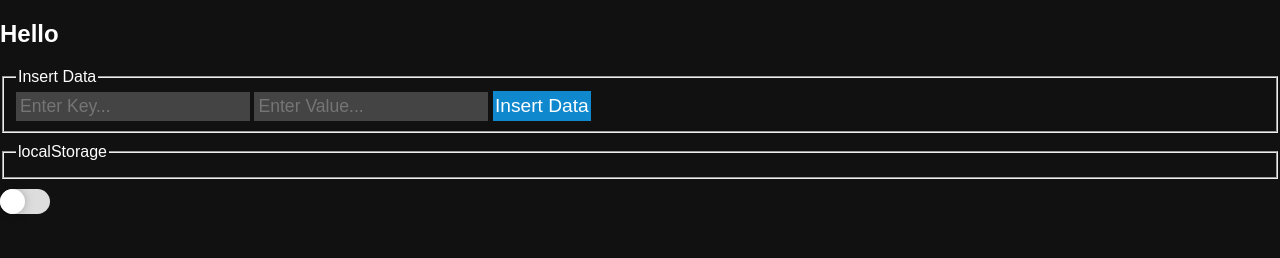
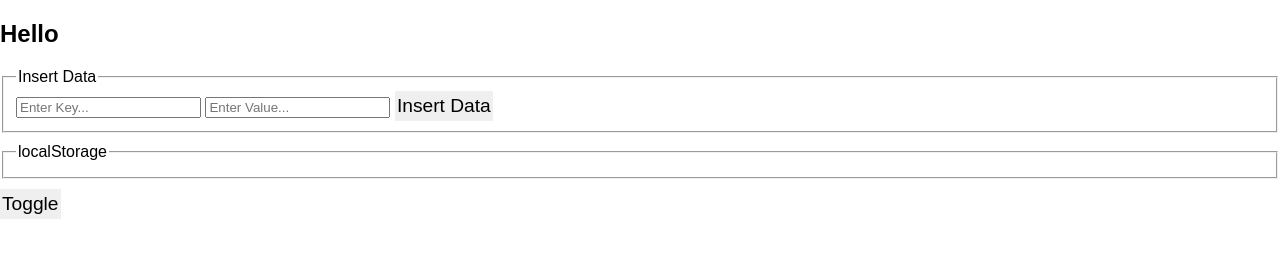
Before and after one commit to AbidAlWassie/JavaScript-Permanent-Theme-Toggle, a plain HTML site: page localStorage/index.html in a window 1280 px wide. Drawn offline with Linux system fonts and the light colour scheme.

Commit message:
added permanent toggle theme functionality

```diff
--- a/localStorage/index.html
+++ b/localStorage/index.html
@@ -1,11 +1,15 @@
 <!DOCTYPE html>
-<html lang="en" id="theme" class="dark">
+<html lang="en" id="theme">
 <head>
   <meta charset="UTF-8">
   <meta http-equiv="X-UA-Compatible" content="IE=edge">
   <meta name="viewport" content="width=device-width, initial-scale=1.0">
   <link rel="stylesheet" href="css/styles.css">
   <title>JS localStorage</title>
+  <script>
+    const html = document.getElementById("theme");
+    html.className = localStorage.getItem("theme");
+  </script>
 </head>
 <body>
   <h2>Hello</h2>
@@ -23,12 +27,14 @@
     <div id="output"></div>
   </fieldset>
 
-  <div class="toggleBtn">
+  <button id="toggleBtn">Toggle</button>
+
+  <!-- <div class="toggleBtn">
     <label class="toggle" for="toggleBtn">
       <input class="toggle__input" name="" type="checkbox" id="toggleBtn">
       <div class="toggle__fill"></div>
     </label>
-  </div>
+  </div> -->
   <script src="js/script.js"></script>
 </body>
 </html>
--- a/localStorage/js/script.js
+++ b/localStorage/js/script.js
@@ -3,6 +3,8 @@ window.onload = function() {
   const inputValue = document.getElementById("inputValue");
   const btnInsert = document.getElementById("btnInsert");
   const output = document.getElementById("output");
+
+
 
 
   btnInsert.onclick = function () {
@@ -25,7 +27,6 @@ window.onload = function() {
   }
 
   const toggleBtn = document.getElementById("toggleBtn");
-  const html = document.getElementById("theme");
 
   toggleBtn.onclick = function () {
     if (localStorage.getItem("theme", "dark")) {
```
